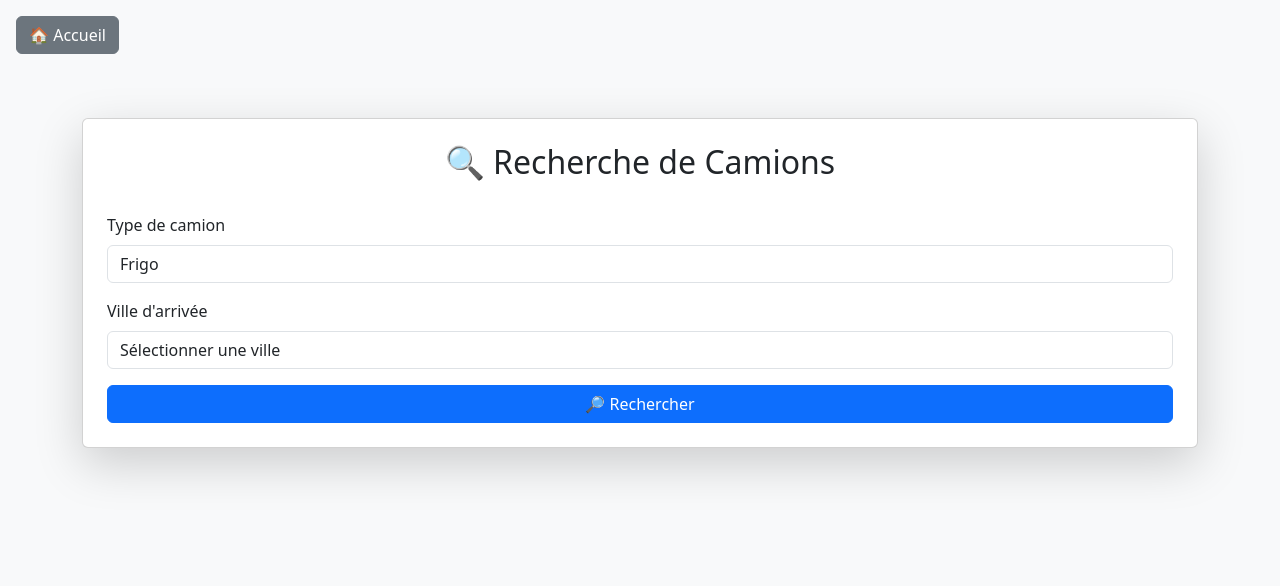
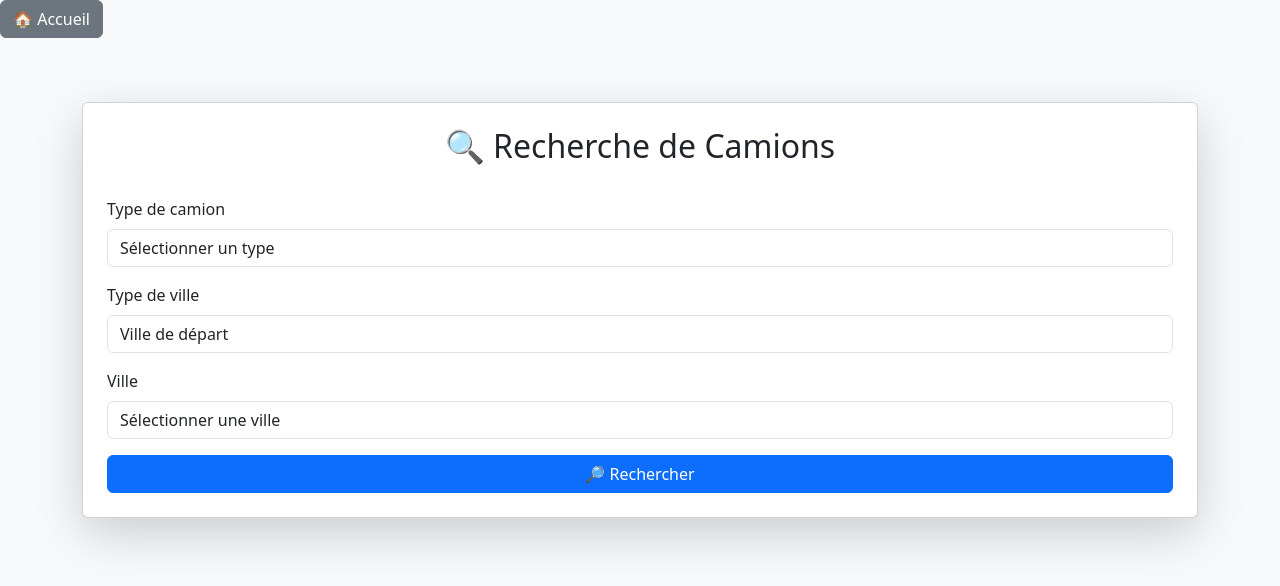
Before and after one commit to aferrah/Cametard, a PHP site: page /recherche_camions.php in a window 1280 px wide. Shown: the top 586 px of the page. Run offline with PHP 8.4, Linux system fonts and the light colour scheme; a user stored in the database is signed in; data comes from the database, SQL or seed files in the repository; both versions use the stored data as it was after the commit; a stand-in replaces the project's code that opens the database connection.

Commit message:
change recherche camions

```diff
--- a/recherche_camions.php
+++ b/recherche_camions.php
@@ -6,27 +6,54 @@ if (!isset($_SESSION["user_id"])) {
 }
 include "config.php";
 
+$types_camions = ['frigo', 'citerne', 'palette', 'plateau'];
 $ville_options = [];
-$result = $conn->query("SELECT DISTINCT ville_arrivee FROM Cargaisons ORDER BY ville_arrivee");
-while ($row = $result->fetch_assoc()) {
-    $ville_options[] = $row['ville_arrivee'];
-}
+$searchPerformed = false;
+$results = [];
+$type = $ville = $ville_type = "";
 
-$results = [];
-$searchPerformed = false;
-if ($_SERVER["REQUEST_METHOD"] == "POST") {
-    $searchPerformed = true;
+// Vérifier si un type de camion a été sélectionné avant d'afficher les villes
+if ($_SERVER["REQUEST_METHOD"] == "POST" && isset($_POST["type"])) {
     $type = $_POST["type"];
-    $ville = $_POST["ville"];
+    $ville_type = isset($_POST["ville_type"]) ? $_POST["ville_type"] : "arrivee";
 
-    $stmt = $conn->prepare("SELECT cam.immat, cam.type_camion, c.id_cargaison, c.date_transport, c.ville_depart, c.ville_arrivee, c.numero_permis, ch.nom, ch.prenom FROM Camions cam JOIN Cargaisons c ON cam.immat = c.immat JOIN Chauffeurs ch ON c.numero_permis = ch.numero_permis WHERE cam.type_camion = ? AND c.ville_arrivee = ?");
-    $stmt->bind_param("ss", $type, $ville);
+    // Récupérer les villes en fonction du type de camion sélectionné
+    $stmt = $conn->prepare("
+        SELECT DISTINCT " . ($ville_type === 'depart' ? "ville_depart" : "ville_arrivee") . "
+        FROM Cargaisons c
+        JOIN Camions cam ON c.immat = cam.immat
+        WHERE cam.type_camion = ?
+        ORDER BY " . ($ville_type === 'depart' ? "ville_depart" : "ville_arrivee")
+    );
+    $stmt->bind_param("s", $type);
     $stmt->execute();
     $result = $stmt->get_result();
     while ($row = $result->fetch_assoc()) {
-        $results[] = $row;
+        $ville_options[] = $row[$ville_type === 'depart' ? "ville_depart" : "ville_arrivee"];
     }
     $stmt->close();
+
+    // Vérifier si une ville a été sélectionnée avant d'exécuter la recherche
+    if (!empty($_POST["ville"])) {
+        $ville = $_POST["ville"];
+        $searchPerformed = true;
+
+        // Rechercher les cargaisons correspondantes
+        $stmt = $conn->prepare("
+            SELECT cam.immat, cam.type_camion, c.id_cargaison, c.date_transport, c.ville_depart, c.ville_arrivee, c.numero_permis, ch.nom, ch.prenom
+            FROM Camions cam
+            JOIN Cargaisons c ON cam.immat = c.immat
+            JOIN Chauffeurs ch ON c.numero_permis = ch.numero_permis
+            WHERE cam.type_camion = ? AND " . ($ville_type === 'depart' ? "c.ville_depart" : "c.ville_arrivee") . " = ?"
+        );
+        $stmt->bind_param("ss", $type, $ville);
+        $stmt->execute();
+        $result = $stmt->get_result();
+        while ($row = $result->fetch_assoc()) {
+            $results[] = $row;
+        }
+        $stmt->close();
+    }
 }
 ?>
 
@@ -38,33 +65,39 @@ if ($_SERVER["REQUEST_METHOD"] == "POST") {
     <title>Rechercher des Camions</title>
     <link rel="stylesheet" href="https://cdn.jsdelivr.net/npm/bootstrap@5.3.0/dist/css/bootstrap.min.css">
     <script>
-        function toggleDetails(id) {
-            let details = document.getElementById("details-" + id);
-            details.style.display = details.style.display === "none" ? "block" : "none";
+        function updateVilleOptions() {
+            document.querySelector('form').submit();
         }
     </script>
 </head>
 <body class="bg-light">
-    <a href="index.php" class="btn btn-secondary m-3">🏠 Accueil</a>
+    <a href="index.php" class="btn btn-secondary mb-3">🏠 Accueil</a>
     <div class="container mt-5">
         <div class="card p-4 shadow-lg">
             <h2 class="text-center">🔍 Recherche de Camions</h2>
             <form method="post" class="mt-4">
                 <div class="mb-3">
                     <label class="form-label">Type de camion</label>
-                    <select name="type" class="form-control" required>
-                        <option value="frigo">Frigo</option>
-                        <option value="citerne">Citerne</option>
-                        <option value="palette">Palette</option>
-                        <option value="plateau">Plateau</option>
+                    <select name="type" class="form-control" required onchange="updateVilleOptions()">
+                        <option value="" disabled selected>Sélectionner un type</option>
+                        <?php foreach ($types_camions as $t): ?>
+                            <option value="<?= htmlspecialchars($t) ?>" <?= $type == $t ? "selected" : "" ?>><?= htmlspecialchars($t) ?></option>
+                        <?php endforeach; ?>
                     </select>
                 </div>
                 <div class="mb-3">
-                    <label class="form-label">Ville d'arrivée</label>
+                    <label class="form-label">Type de ville</label>
+                    <select name="ville_type" class="form-control" required onchange="updateVilleOptions()">
+                        <option value="depart" <?= $ville_type == 'depart' ? "selected" : "" ?>>Ville de départ</option>
+                        <option value="arrivee" <?= $ville_type == 'arrivee' ? "selected" : "" ?>>Ville d'arrivée</option>
+                    </select>
+                </div>
+                <div class="mb-3">
+                    <label class="form-label">Ville</label>
                     <select name="ville" class="form-control" required>
                         <option value="" disabled selected>Sélectionner une ville</option>
-                        <?php foreach ($ville_options as $ville): ?>
-                            <option value="<?= htmlspecialchars($ville) ?>"><?= htmlspecialchars($ville) ?></option>
+                        <?php foreach ($ville_options as $v): ?>
+                            <option value="<?= htmlspecialchars($v) ?>" <?= $ville == $v ? "selected" : "" ?>><?= htmlspecialchars($v) ?></option>
                         <?php endforeach; ?>
                     </select>
                 </div>
@@ -78,15 +111,11 @@ if ($_SERVER["REQUEST_METHOD"] == "POST") {
                         <ul class="list-group">
                             <?php foreach ($results as $row): ?>
                                 <li class="list-group-item">
-                                    <button class="btn btn-link" onclick="toggleDetails(<?= $row['id_cargaison'] ?>)">
-                                        🚛 Camion <?= htmlspecialchars($row["immat"]) ?> - Cargaison ID: <?= htmlspecialchars($row["id_cargaison"]) ?>
-                                    </button>
-                                    <div id="details-<?= $row['id_cargaison'] ?>" style="display:none; margin-top:10px;" class="border p-2 bg-light">
-                                        <p><strong>Date:</strong> <?= htmlspecialchars($row["date_transport"]) ?></p>
-                                        <p><strong>Ville Départ:</strong> <?= htmlspecialchars($row["ville_depart"]) ?></p>
-                                        <p><strong>Ville Arrivée:</strong> <?= htmlspecialchars($row["ville_arrivee"]) ?></p>
-                                        <p><strong>Chauffeur:</strong> <?= htmlspecialchars($row["nom"]) ?> <?= htmlspecialchars($row["prenom"]) ?></p>
-                                    </div>
+                                    🚛 Camion <?= htmlspecialchars($row["immat"]) ?> - Cargaison ID: <?= htmlspecialchars($row["id_cargaison"]) ?>
+                                    <br><strong>Date:</strong> <?= htmlspecialchars($row["date_transport"]) ?>
+                                    <br><strong>Départ:</strong> <?= htmlspecialchars($row["ville_depart"]) ?>
+                                    <br><strong>Arrivée:</strong> <?= htmlspecialchars($row["ville_arrivee"]) ?>
+                                    <br><strong>Chauffeur:</strong> <?= htmlspecialchars($row["nom"]) ?> <?= htmlspecialchars($row["prenom"]) ?>
                                 </li>
                             <?php endforeach; ?>
                         </ul>
```
Also changed, not shown: bd.sql (+52 -0 lines).
